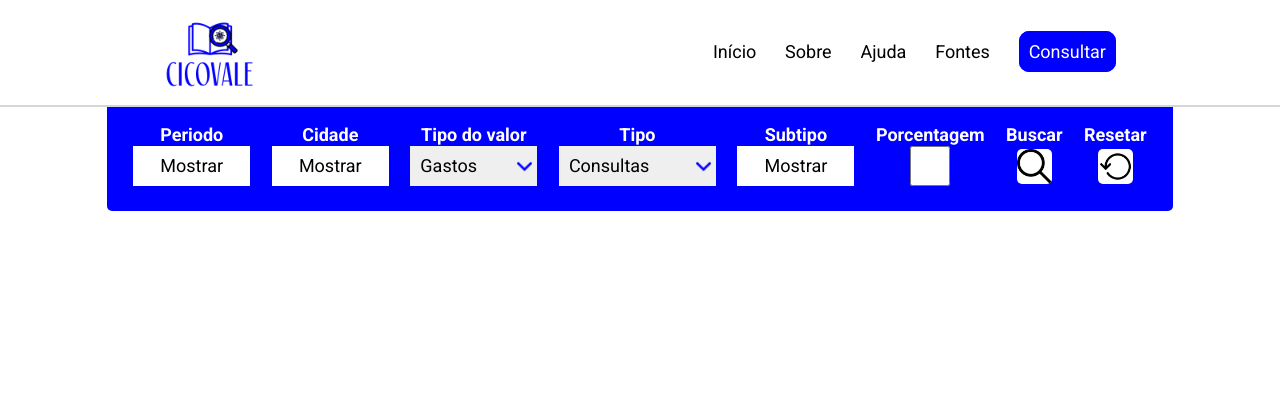
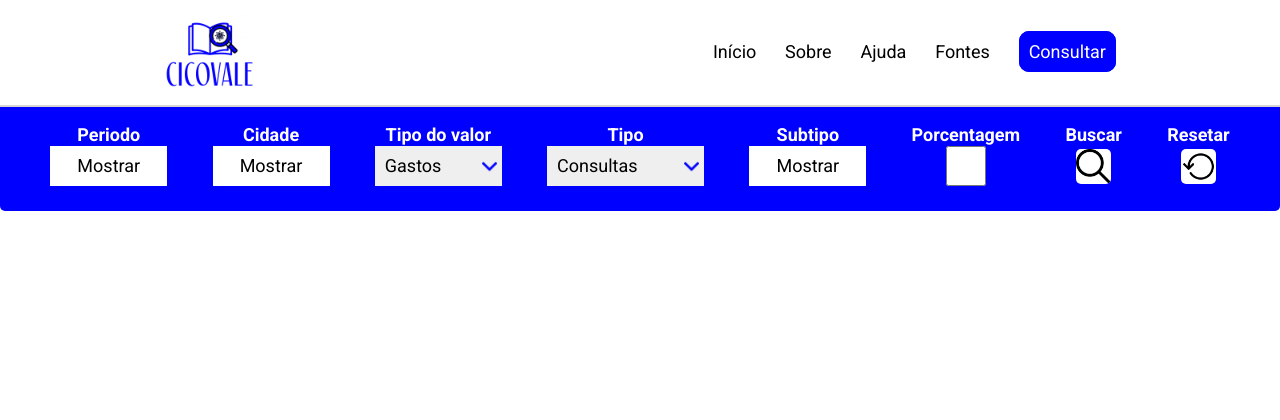
Before and after one commit to equipedevo/API_1, a Flask app: page /consulta in a window 1280 px wide. Shown: the top 420 px of the page. Run offline with Flask 2, Linux system fonts and the light colour scheme.

Commit message:
Excluindo linha de código desnecessária

```diff
--- a/src/templates/consulta.html
+++ b/src/templates/consulta.html
@@ -12,8 +12,7 @@
 
 {% block conteudo %}
     <div class="row">
-        <div class="col-1"></div>
-        <form class="col-10" id="filtro">
+        <form class="col-12" id="filtro">
             <div class="dropdown">
                 <b><label for="periodo">Periodo</label></b>
                 <button type="button" onclick="ShowSelect('periodo', this)">Mostrar</button>
@@ -73,7 +72,6 @@
                 <button name="reset" id="filtro-btn" type="button" onclick="window.location.href = 'consulta';"><img src="./static/img/rewind.png"></button>
             </div>
         </form>
-        <div class="col-1"></div>
     </div>
     {% for cidade in graficos %}
     <div class="row">
```
